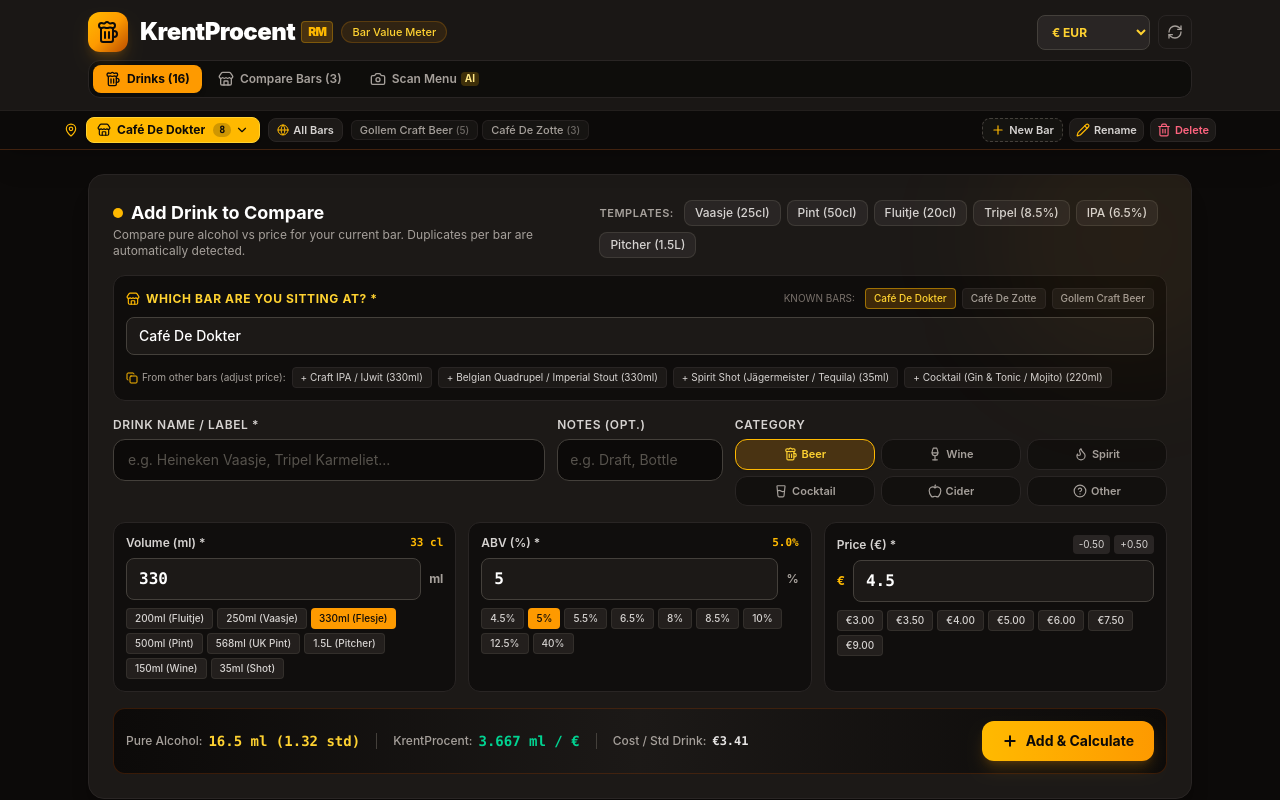
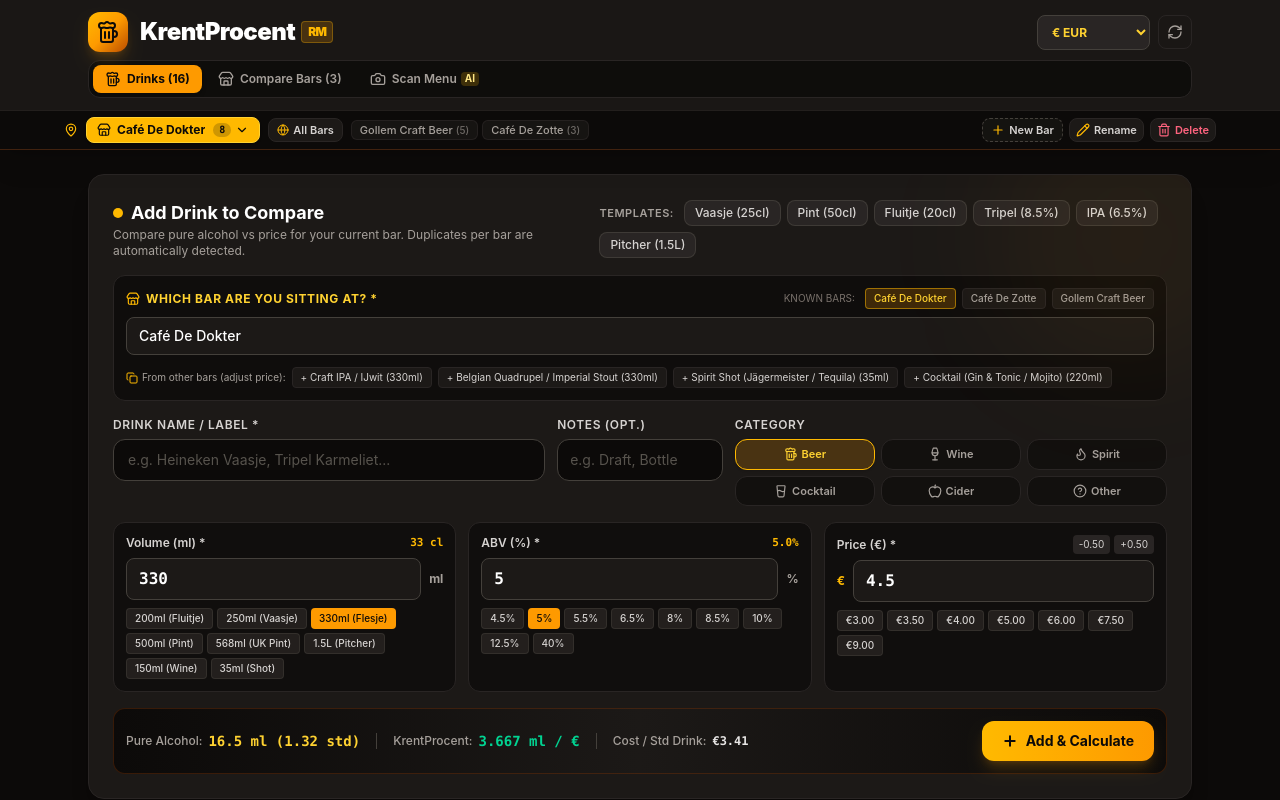
Before and after one commit to NikayP/KrentProcent-RM, a React (Vite) app: page / in a window 1280 px wide. Shown: the top 800 px of the page. Built offline with nearby package versions, Linux system fonts and the light colour scheme.

Commit message:
v0.3.3: Remove Bar Value Meter badge from header brand title

```diff
--- a/package.json
+++ b/package.json
@@ -1,7 +1,7 @@
 {
   "name": "krentprocent-rm",
   "private": true,
-  "version": "0.3.2",
+  "version": "0.3.3",
   "type": "module",
   "scripts": {
     "dev": "tsx watch server.ts",
--- a/src/components/Header.tsx
+++ b/src/components/Header.tsx
@@ -195,9 +195,6 @@
                     RM
                   </span>
                 </h1>
-                <span className="hidden sm:inline-block whitespace-nowrap text-[11px] font-medium bg-amber-500/10 text-amber-300 px-2.5 py-0.5 rounded-full border border-amber-500/20 shrink-0">
-                  Bar Value Meter
-                </span>
               </div>
               <p className="hidden xs:block text-[11px] sm:text-xs text-stone-400 font-medium truncate">
                 Most pure alcohol per coin at the bar &bull; Compare by venue &amp; menu
```
Also changed, not shown: 1 other file (tests, documents, lock files or other folders).
